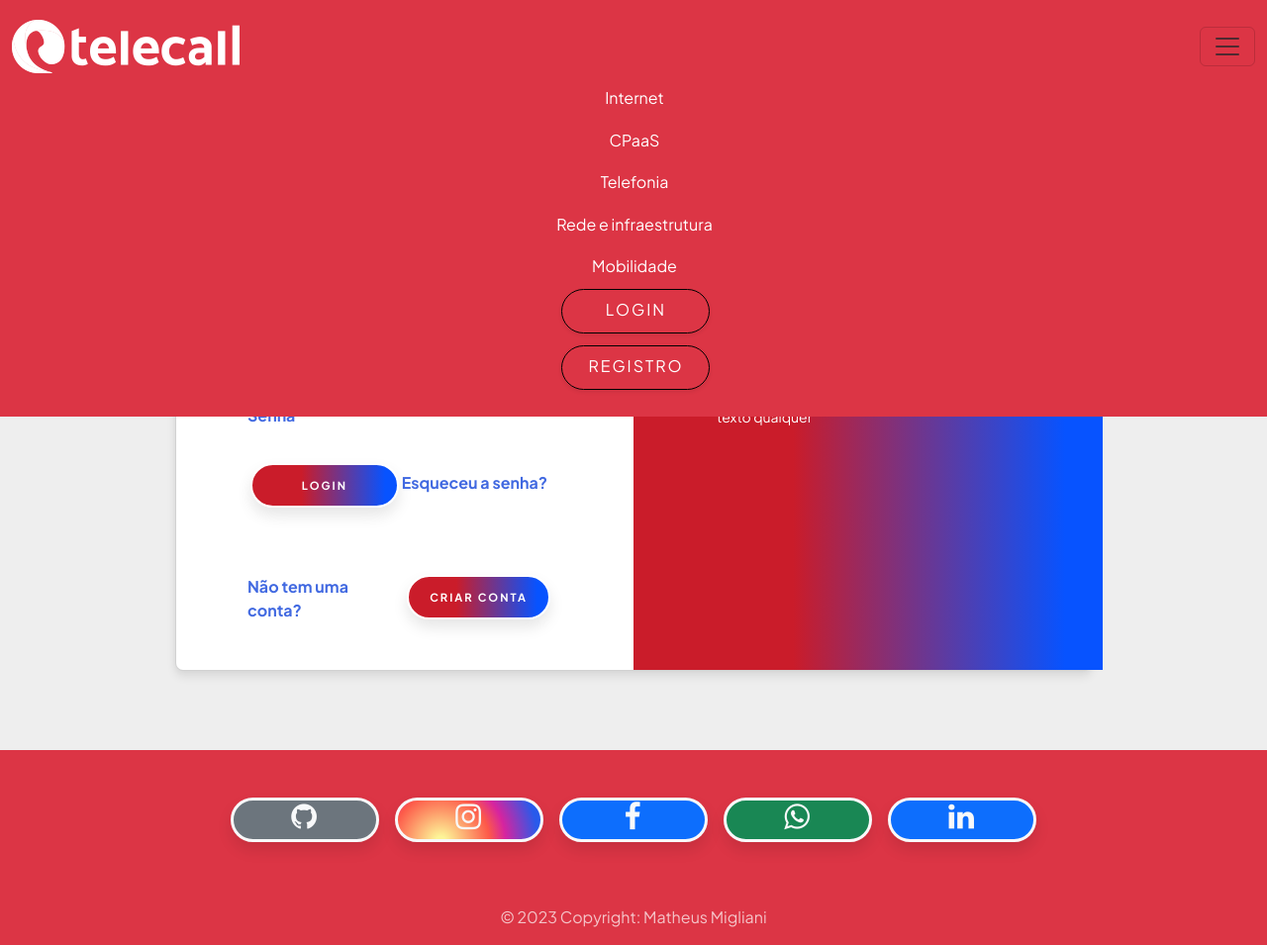
After one commit to DuBZord/projeto-telecall, a PHP site: page /login.html in a window 1280 px wide, after a click that opens the changed part. The commit adds this page. Shown: the whole page at 99% size. Run offline with PHP 8.4, Linux system fonts and the light colour scheme.

Commit message:
new-login

```diff
--- a/index.css
+++ b/index.css
@@ -15,12 +15,25 @@ a{
   color: inherit;
   text-decoration: none;
   }
+a:hover{
+  color: inherit;
+  background-color: inherit;
+}
+a::after{
+color: inherit;
+
+}
 
 /**body*/
 body {
   font-family: "Plus Jakarta Sans", sans-serif;
 }
 /*btn*/
+.btn-danger:hover{
+color: var(--white);
+border-color: #010101;
+
+}
 .btn{
   width:150px;
   height:45px;
@@ -35,9 +48,7 @@ body {
   background-color: none;
 }
 .btn:hover{
-  background: #4169e1;
   transform:translateY(-7px);
-  color:#fff;
   box-shadow:0px 10px 25px rgba(46,223,229,0.445);
 }
 .btn-primary,
@@ -64,6 +75,10 @@ body {
 }
 .btn-outline-danger {
   border: 10px solid;
+}
+.bnt-outline-primary{
+  background: #4169e1;
+  color:#fff;
 }
 
 /*btn*/
@@ -292,3 +307,60 @@ box-shadow: 0 10px 20px rgba(0,0,0,.12), 0 4px 8px rgba(0,0,0,.06);
 }
 
 /*** footer **/
+
+.form1{
+  display: flex;
+  flex-direction: column;
+  flex-wrap: wrap;
+  justify-content: space-around;
+  align-items: center;
+  align-content: center;
+  margin-top: 12rem;
+  margin-bottom: 5rem;
+
+}
+
+.esqsenha:hover{
+  transform:translateY(-15px);
+  cursor:pointer;
+  color: var(---black);
+  font-weight:bold;
+  transition:all 0.3s ease;
+  background-color: none;
+}
+
+.lembrar:hover{
+  cursor:pointer;
+  color: var(--primary);
+  font-weight:bold;
+  transition:all 0.3s ease;
+  background-color: none;
+}
+
+.form-check-input:checked {
+  background-color: #dc3545;
+  border-color: #010101;
+}
+.form3{
+  padding-top: 4rem;
+  padding-bottom: 2rem;
+
+}
+.img-login{
+  margin-bottom: 2rem;
+}
+
+.card-gradiente{
+  background: rgb(202,28,42);
+  background: linear-gradient(90deg, rgba(202,28,42,1) 34%, rgba(7,83,255,1) 92%);
+
+}
+
+.btn-login{
+  background: rgb(202,28,42);
+  background: linear-gradient(90deg, rgba(202,28,42,1) 34%, rgba(7,83,255,1) 92%);
+  align-content: center;
+  align-items: center;
+  justify-content: space-around;
+  font-size: 0.7rem;
+}
--- /dev/null
+++ b/login.html
@@ -0,0 +1,269 @@
+<!DOCTYPE html>
+<html lang="en">
+  <head>
+    <meta charset="utf-8" />
+    <meta name="viewport" content="width=device-width, initial-scale=1" />
+    <title>Telecall</title>
+    <link
+      rel="shortcut icon"
+      href="./assets/telecall assets/telecall-logo.svg"
+      type="image/x-icon"
+    />
+    <!--bootstrap-->
+    <link
+      href="https://cdn.jsdelivr.net/npm/bootstrap@5.3.0-alpha3/dist/css/bootstrap.min.css"
+      rel="stylesheet"
+      integrity="sha384-KK94CHFLLe+nY2dmCWGMq91rCGa5gtU4mk92HdvYe+M/SXH301p5ILy+dN9+nJOZ"
+      crossorigin="anonymous"
+    />
+    <link
+      rel="stylesheet"
+      href="https://cdnjs.cloudflare.com/ajax/libs/font-awesome/4.7.0/css/font-awesome.min.css"
+    />
+    <!--css-->
+    <link rel="stylesheet" href="index.css" />
+  </head>
+  <body>
+    <!--NAVBAR-->
+    <nav class="navbar navbar-expand-xxl fixed-top -lg bg-danger">
+      <div class="container-xxl">
+        <a class="navbar-brand" href="index.html">
+          <img
+            src="./assets/telecall assets/telecall-logo-white-1.png"
+            alt=""
+          />
+        </a>
+        <button
+          class="navbar-toggler"
+          type="button"
+          data-bs-toggle="collapse"
+          data-bs-target="#navbarNavAltMarkup"
+          aria-controls="navbarNavAltMarkup"
+          aria-expanded="false"
+          aria-label="Toggle navigation"
+        >
+          <span class="navbar-toggler-icon"></span>
+        </button>
+        <div class="collapse navbar-collapse" id="navbarNavAltMarkup">
+          <div class="navbar-nav ms-auto">
+            <li class="nav-item dropdown">
+              <a
+                class="nav-link dropdown-toggle"
+                href="#"
+                role="button"
+                data-bs-toggle="dropdown"
+                aria-expanded="false"
+              >
+                Internet
+              </a>
+              <ul class="dropdown-menu">
+                <li>
+                  <a class="dropdown-item" href="login.html"
+                    >Internet Dedicada</a
+                  >
+                </li>
+                <li><a class="dropdown-item" href="#">Banda Larga</a></li>
+                <li>
+                  <a class="dropdown-item" href="#">Wi-Fi</a>
+                </li>
+              </ul>
+            </li>
+            <li class="nav-item dropdown">
+              <a
+                class="nav-link dropdown-toggle"
+                href="#"
+                role="button"
+                data-bs-toggle="dropdown"
+                aria-expanded="false"
+              >
+                CPaaS
+              </a>
+              <ul class="dropdown-menu">
+                <li>
+                  <a class="dropdown-item" href="#">2FA</a>
+                </li>
+                <li>
+                  <a class="dropdown-item" href="#">Número Máscara</a>
+                </li>
+                <li>
+                  <a class="dropdown-item" href="#">Google Verified Calls</a>
+                </li>
+                <li>
+                  <a class="dropdown-item" href="#">SMS Programável</a>
+                </li>
+              </ul>
+            </li>
+            <li class="nav-item dropdown">
+              <a
+                class="nav-link dropdown-toggle"
+                href="#"
+                role="button"
+                data-bs-toggle="dropdown"
+                aria-expanded="false"
+              >
+                Telefonia
+              </a>
+              <ul class="dropdown-menu">
+                <li><a class="dropdown-item" href="#">PABX IP Virtual</a></li>
+                <li><a class="dropdown-item" href="#">E1 / SIP TRUNK</a></li>
+                <li>
+                  <a class="dropdown-item" href="#">Números 0800 e 40XX</a>
+                </li>
+              </ul>
+            </li>
+            <li class="nav-item dropdown">
+              <a
+                class="nav-link dropdown-toggle"
+                href="#"
+                role="button"
+                data-bs-toggle="dropdown"
+                aria-expanded="false"
+              >
+                Rede e infraestrutura
+              </a>
+              <ul class="dropdown-menu">
+                <li><a class="dropdown-item" href="#">Ponto-a-Ponto</a></li>
+                <li><a class="dropdown-item" href="#">MPLS</a></li>
+                <li>
+                  <a class="dropdown-item" href="#">Fibra apagada e Dutos</a>
+                </li>
+                <li><a class="dropdown-item" href="#">Co-Locations</a></li>
+              </ul>
+            </li>
+            <li class="nav-item dropdown">
+              <a
+                class="nav-link dropdown-toggle"
+                href="#"
+                role="button"
+                data-bs-toggle="dropdown"
+                aria-expanded="false"
+              >
+                Mobilidade
+              </a>
+              <ul class="dropdown-menu">
+                <li>
+                  <a class="dropdown-item" href="#">Celular Empresarial</a>
+                </li>
+                <li><a class="dropdown-item" href="#">MVNA/E</a></li>
+              </ul>
+            </li>
+          </div>
+
+          <a
+            href="login.html"
+            class="btn btn-outline-secondary shadow-sm d-sm-block d-block"
+            >Login</a
+          >
+          <a
+            href="login.html"
+            class="btn btn-outline-secondary shadow-sm d-sm-block d-block"
+            >Registro</a
+          >
+        </div>
+      </div>
+    </nav>
+
+    <!---login-->
+    <section class="h-100 gradient-form form3" style="background-color: #eee;">
+  <div class="container py-5 h-100">
+    <div class="row d-flex justify-content-center align-items-center h-100">
+      <div class="col-xl-10">
+        <div class="card rounded-3 text-black">
+          <div class="row g-0">
+            <div class="col-lg-6">
+              <div class="card-body p-md-5 mx-md-4">
+
+                <div class="text-center img-login">
+                  <img src="./assets/telecall assets/telecall-logo.svg"
+                    style="width: 185px;" alt="logo">
+                </div>
+
+                <form>
+                  <p>Faça login</p>
+
+                  <div class="form-outline mb-4">
+                    <input type="email" id="form2Example11" class="form-control"
+                      placeholder="E-mail" />
+                    <label class="form-label" for="form2Example11">Usuario</label>
+                  </div>
+
+                  <div class="form-outline mb-4">
+                    <input type="password" id="form2Example22" class="form-control" />
+                    <label class="form-label" for="form2Example22">Senha</label>
+                  </div>
+
+                  <div class="text-center pt-1 mb-5 pb-1">
+                    <button class="btn btn-danger btn-block fa-lg gradient-custom-2 mb-3 btn-login" type="button">Login</button>
+                    <a class="esqsenha" href="#!" class="esqsenha">Esqueceu a senha?</a>
+                  </div>
+
+                  <div class="d-flex">
+                    <p class="mb-0 me-2">Não tem uma conta?</p>
+                    <button type="button" class="btn btn-danger btn-login">Criar Conta</button>
+                  </div>
+
+                </form>
+
+              </div>
+            </div>
+            <div class="col-lg-6 d-flex align-items-center gradient-custom-2 card-gradiente">
+              <div class="text-white px-3 py-4 p-md-5 mx-md-4">
+                <h4 class="mb-4">texto qualquer </h4>
+                <p class="small mb-0">texto qualquer</p>
+              </div>
+            </div>
+          </div>
+        </div>
+      </div>
+    </div>
+  </div>
+</section>
+
+    <!---FOOTER-->
+    <footer class="text-center text-lg-start bg-danger">
+      <div class="container d-flex justify-content-center py-5">
+        <a
+          href="https://github.com/MatheusMigliani"
+          class="btn btn-outline-light btn-lg btn-floating mx-2 btnfooter bg-secondary"
+        >
+          <i class="fa fa-github fafooter"></i>
+        </a>
+        <a
+          href="https://www.instagram.com/telecallbr/"
+          class="btn btn-outline-light btn-lg btn-floating mx-2 btnfooter instagrambg"
+        >
+          <i class="fa fa-instagram fafooter"></i>
+        </a>
+        <a
+          href="https://www.facebook.com/TelecallBr"
+          class="btn btn-outline-light btn-lg btn-floating mx-2 btnfooter bg-primary"
+        >
+          <i class="fa fa-facebook fafooter"></i>
+          <a
+            href="https://api.whatsapp.com/send?phone=552130301010&text=%23Comercial"
+            class="btn btn-outline-light btn-lg btn-floating mx-2 btnfooter bg-success"
+          >
+            <i class="fa fa-whatsapp fafooter"></i>
+          </a>
+          <a
+            href="https://www.linkedin.com/company/telecall/"
+            class="btn btn-outline-light btn-lg btn-floating mx-2 btnfooter bg-primary"
+          >
+            <i class="fa fa-linkedin fafooter"></i>
+          </a>
+        </a>
+      </div>
+      <div class="text-center text-white p-3" style="opacity: 0.7">
+        © 2023 Copyright: Matheus Migliani
+      </div>
+    </footer>
+<!--booostrap js-->
+    <script
+      src="https://cdn.jsdelivr.net/npm/bootstrap@5.3.0-alpha3/dist/js/bootstrap.bundle.min.js"
+      integrity="sha384-ENjdO4Dr2bkBIFxQpeoTz1HIcje39Wm4jDKdf19U8gI4ddQ3GYNS7NTKfAdVQSZe"
+      crossorigin="anonymous"
+    ></script>
+    <!--meu js-->
+    <script src="login.js"></script>
+  </body>
+</html>
```
Also changed, not shown: login2.html (added, +64 -0 lines).
